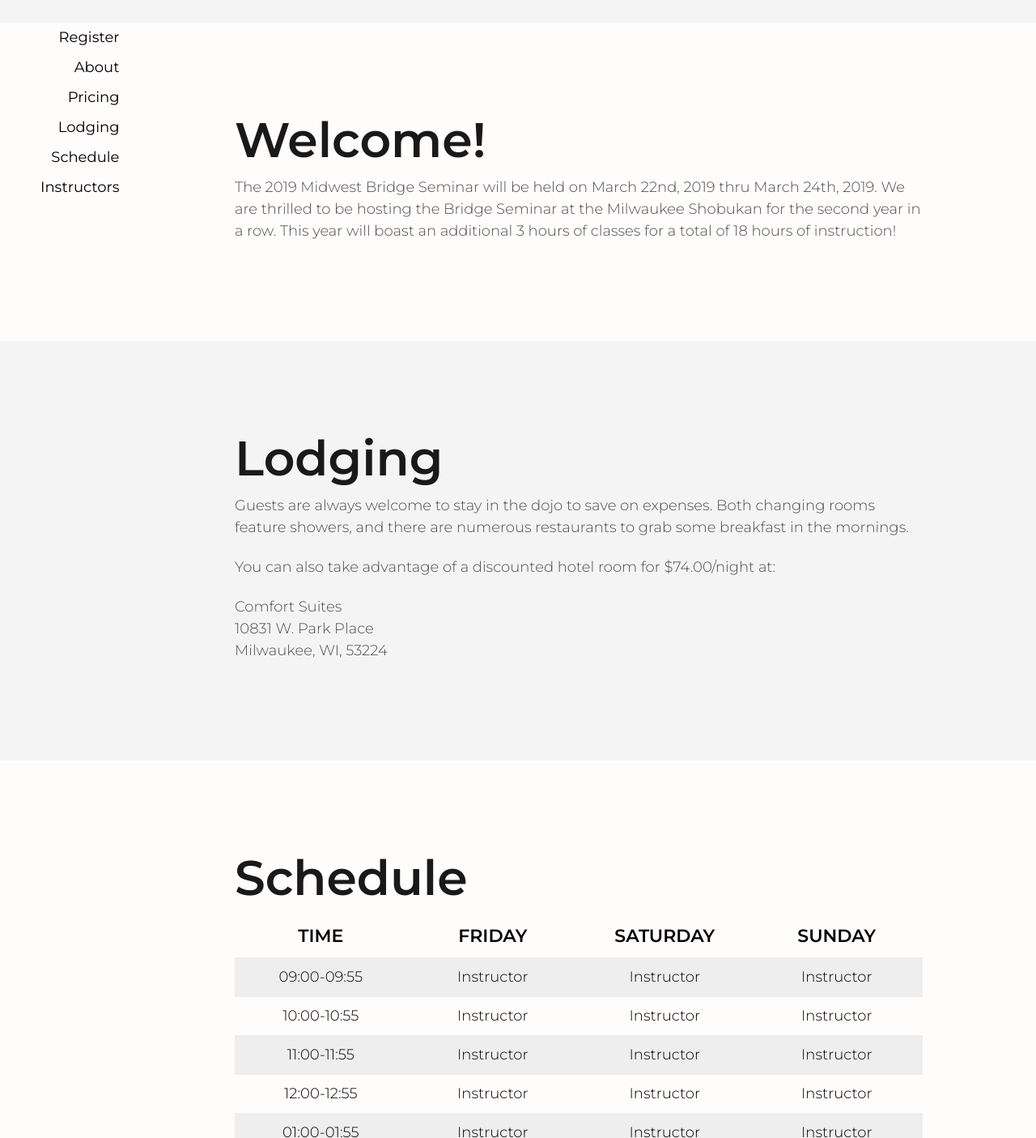
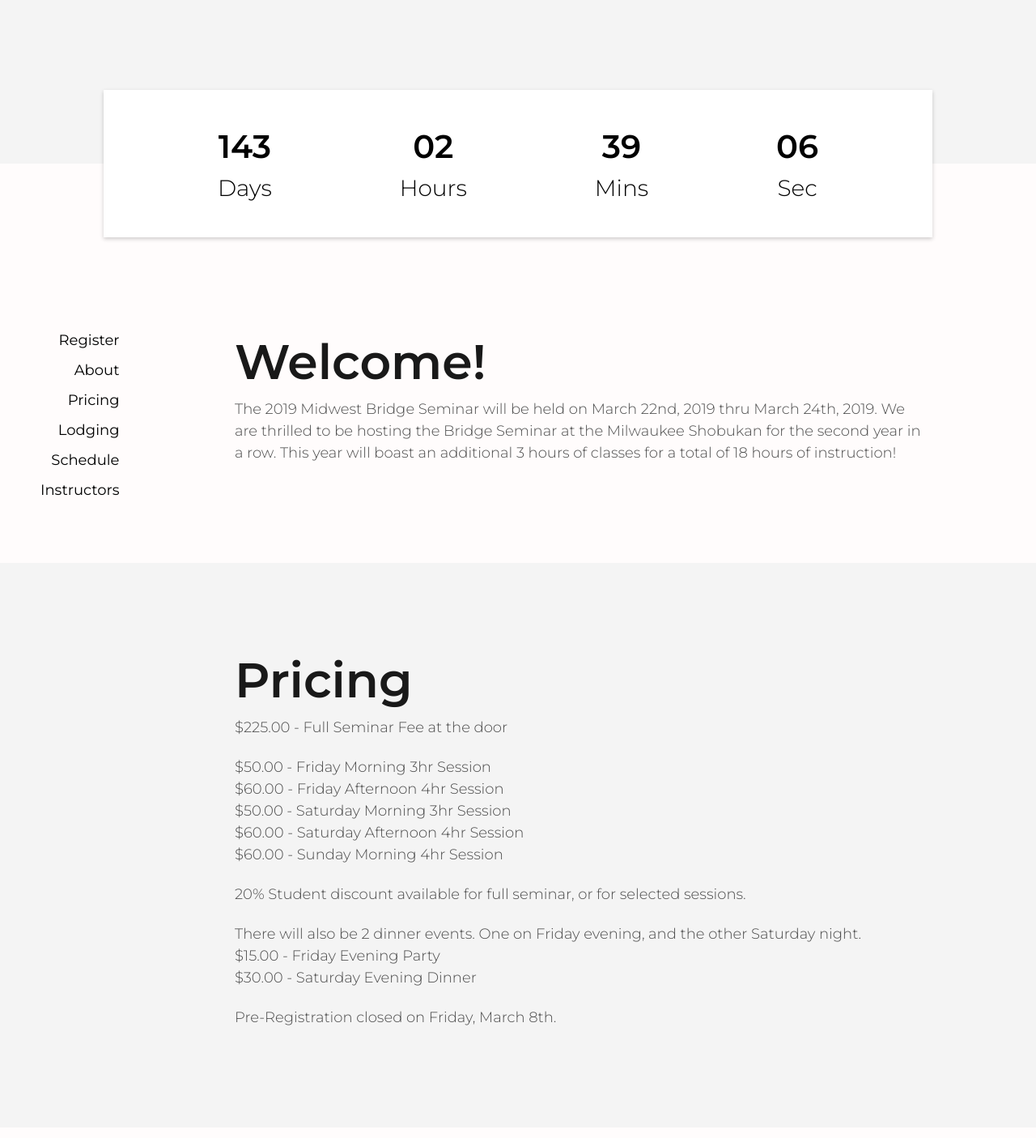
Before and after one commit to jazzyclimber/bridge-seminar, a Gatsby site: page / in a window 1280 px wide. Shown: the part 422-1827 px from the top of the page at 81% size. Built offline with nearby package versions, Linux system fonts and the light colour scheme; Gatsby itself is replaced by a stand-in of ours.

Commit message:
Ready for Content

```diff
--- a/package.json
+++ b/package.json
@@ -1,9 +1,9 @@
 {
   "name": "gatsby-starter-default",
   "private": true,
-  "description": "A simple starter to get up and developing quickly with Gatsby",
+  "description": "Dojo",
   "version": "0.1.0",
-  "author": "Kyle Mathews <mathews.kyle@gmail.com>",
+  "author": "BJ Szyjakowski <jazzyclimber@gmail.com>",
   "dependencies": {
     "babel-plugin-styled-components": "^1.10.6",
     "gatsby": "^2.15.36",
@@ -19,6 +19,7 @@
     "react": "^16.10.2",
     "react-dom": "^16.10.2",
     "react-helmet": "^5.2.1",
+    "react-scroll": "^1.7.14",
     "styled-components": "^4.4.0"
   },
   "devDependencies": {
--- a/src/components/index.css
+++ b/src/components/index.css
@@ -36,7 +36,14 @@ p, span {
      color: #4D4D4D;
      margin-bottom: 2.2rem;
 }
-
-#navigation a.active {
-     color: grey;
+ul {
+     margin-bottom: 2.2rem;
 }
+#navigation a {
+     text-decoration: none;
+     font-weight: 400;
+     font-family: 'Montserrat', arial, Helvetica, sans-serif;
+     font-size: 1.8rem;
+     color: black;
+     cursor: pointer;
+}
--- /dev/null
+++ b/src/components/instructors.js
@@ -0,0 +1,64 @@
+import React from 'react';
+import styled from 'styled-components';
+
+const SectionColor = styled.div`
+  background-color: ${ props => props.background == "dark" ? "#F4F4F4": "#FFFCFC"};
+  width: 100%;
+`
+const ContentContainer = styled.section`
+     width: 100%;
+     height: auto;
+     padding:  10rem 0;
+
+     @media only screen and (min-width: 992px) {
+          max-width: 1000px;
+          margin: 0 auto;
+     }
+     `
+const ContentWrapper = styled.div`
+     width: 100%;
+
+     @media only screen and (min-width: 992px) {
+          width: 85%;
+          margin-left: 15%;
+     }
+`;
+
+class InstructorSection extends React.Component {
+
+     render() {
+     const { background = null, id } = this.props
+
+          return (
+               <SectionColor
+                    background={ background }
+                    id = { id }
+                    >
+                    <ContentContainer>
+                         <ContentWrapper>
+                              <h2>Instructors</h2>
+                              <h3>Hiroshi Ikeda Shihan</h3>
+                              <p>Hiroshi Ikeda Shihan is the founder and chief instructor of Boulder Aikikai, Inc., a non-profit school of Aikido in Boulder, Colorado. He currently holds the rank of 7th Dan through Mitsugi Saotome Shihan and the Aikido World Headquarters (Hombu Dojo) and travel extensively as a guest instructor, conducting Aikido seminars at dojos around the world. He has spent the last 40 years travelling extensively throughout the United States and the world promoting Aikido's philosophy of non-violence, peace, and self-development through constant training. His teaching emphasizes learning and understanding Aikido with the body, specifically the concept of "chushin" or how to maintain one's own center while breaking another's balance. Ikeda Sensei has been a huge influence and driver of Aikido Bridge Seminars and has been involved with the Midwest Bridge Seminar since its inception.</p>
+
+                              <h3>Lisa Tomeloni</h3>
+                              <p>Lisa Tomoleoni holds the rank of Roku Dan (6th dan), received directly from Moriteru Ueshiba, Aikido Doshu. She spent over 13 years in Japan training at the Aikido World Headquarters and teaching Aikido professionally at a dojo in Tokyo.  Tomoleoni Sensei is Director of the Aikido Shimbokukai, an organization officially recognized by the Aikikai Foundation and Aikido World Headquarters in Tokyo, Japan, and she serves as the Chief Instructor at Abiding Spirit Aikikai in Illinois. She is also an advisor and instructor at Jiai Aikido in San Diego, California. In addition to her Aikido rank she holds yudansha ranking in Judo and Iaido, and is a member of the Kenshukan Dojo in Tokyo. Tomoleoni Sensei is a co-author of the book "Along the Way", a collection of writings about training.</p>
+
+                              <h3>Kimberly Richardson</h3>
+                              <p>Kimberly Richardson is the founder and Chief Instructor of Two Cranes Aikido in Seattle, WA. and the Executive Director of Two Cranes Institute. She began her training  in1978 and met her first teacher Mary Heiny in 1979.  She has studied throughout the United States, Canada, Europe and Japan, most notably with Motomichi Anno Shihan, Saotome Shihan, and Ikeda Shihan, Terry Dobson Sensei and Tom Read Sensei.  Kimberly received her 6th degree black belt from Heiny Sensei  in 2008. That same year Kimberly founded a non-profit, TCI, an Institute that provides educational and embodied leadership programs in the Seattle community and beyond.</p>
+
+                              <h3>Kay Sandacz</h3>
+                              <p>Kay Sandacz began her study of Aikido in 1987 and has trained at Inaka Dojo since the doors opened in 1992. She is a direct student of Wendy Whited Sensei and currently holds the rank of 5th degree black belt through ASU.  Through consistent study and frequent attendance at seminars and camps around the country, Sandacz Sensei looks for the simple, natural movements underlying the principles of sound technique as she believes aikido is available for everyone. She focuses on finding clear ways to communicate these movements and principles in her classes at Inaka Dojo and the seminars she teaches.</p>
+
+                              <h3>John Burn</h3>
+                              <p>John Burn began training in martial arts at the age of 7 and has been studying aikido since the early 90's; he is the only direct student of Hiroshi Ikeda Sensei in the UK and has maintained a close relationship for over 15 years. He spends countless hours every year with Ikeda sensei including personal instruction. Burn Sensei is the dojo-cho and the head instructor of the Coventry Dojo. Additionally, he works with Mike Sigman Sensei to build his understanding of internal strength/power. The internal aspect of Aikido is his driving interest, specifically in how to use gravity and the ground to bring solidity to his body whilst breaking another's balance. His instruction is built on his ever expanding understanding of body mechanics through constant analysis and study of internal strength with how it relates to Ueshiba's Aikido.</p>
+
+                         </ContentWrapper>
+                    </ContentContainer>
+               </SectionColor>
+          )
+     }
+}
+
+
+
+export default InstructorSection
--- a/src/components/navigation.js
+++ b/src/components/navigation.js
@@ -1,5 +1,6 @@
 import React from 'react'
 import styled from 'styled-components';
+import {Link, animateScroll as scroll} from 'react-scroll';
 
  const ListItem = styled.li`
    text-decoration: none;
@@ -9,18 +10,9 @@ import styled from 'styled-components';
 const NavList = styled.ul`
      width: 100%;
 `;
-const NavLink = styled.a`
-  text-decoration: none;
-  font-weight: 400;
-  font-family: 'Montserrat', arial, Helvetica, sans-serif;
-  font-size: 1.8rem;
-  color: black;
-
-  :active {
-  }
-`;
 const NavContainer = styled.div`
   display: none;
+  z-index: 100;
 
 @media only screen and (min-width: 992px){
   display: block;
@@ -28,7 +20,7 @@ const NavContainer = styled.div`
   background-color: transparent;
   display: inline;
   position: fixed;
-  top: ${ props => props.offset >= 200 ? props.offset + "px" : "200px" };
+  top: ${ props => props.offset >= 0 ? props.offset + 200 + "px" : "200px" }; /* sets iniital position of navigatin based on welcome section positin */
   left: 50px;
   bottom: 0;
 }
@@ -45,28 +37,8 @@ const NavContainer = styled.div`
 class Navigation extends React.Component {
 
 
-     state = {
-          fixPosition: '500px'
-     }
-
-
-     // handleScroll = () => {
-     //      let rect = this.getBoundingClientRectt();
-
-     //      this.setState({
-     //           scrolled: true,
-     //           windowPosition: rect
-     //      })
-
-     //    console.log(this.state);
-     // }
-
-     // componentDidMount() {
-     //      window.addEventListener('scroll', this.handleScroll);
-     //      console.log(this.state);
-     // }
-     // componentWillUnmount() {
-     //      window.removeEventListener('scroll', this.handleScroll);
+     // state = {
+     //      fixPosition: '300px'
      // }
 
      render() {
@@ -82,7 +54,14 @@ class Navigation extends React.Component {
                         {navList.map(
                               item =>
                                    <ListItem>
-                                        <NavLink href={item.link}>{item.item}</NavLink>
+                                        <Link
+                                             smooth={true}
+                                             activeClass="active"
+                                             to={item.link}
+                                             // href={item.link}
+                                             >
+                                                  {item.item}
+                                             </Link>
                                    </ListItem>
                         )}
                    </NavList>
--- /dev/null
+++ b/src/components/pricing.js
@@ -0,0 +1,67 @@
+import React from 'react';
+import styled from 'styled-components';
+
+const SectionColor = styled.div`
+  background-color: ${ props => props.background == "dark" ? "#F4F4F4": "#FFFCFC"};
+  width: 100%;
+`
+const ContentContainer = styled.section`
+     width: 100%;
+     height: auto;
+     padding:  10rem 0;
+
+     @media only screen and (min-width: 992px) {
+          max-width: 1000px;
+          margin: 0 auto;
+     }
+     `
+const ContentWrapper = styled.div`
+     width: 100%;
+     @media only screen and (min-width: 992px) {
+          width: 85%;
+          margin-left: 15%;
+     }
+`;
+
+class PricingSection extends React.Component {
+
+     render() {
+     const { background = null, heading = "heading", content = "add content here", id } = this.props
+
+          return (
+               <SectionColor
+                    background={ background }
+                    id = { id }
+                    >
+                    <ContentContainer>
+                         <ContentWrapper>
+                              <h2>Pricing</h2>
+                              <p>$225.00 - Full Seminar Fee at the door</p>
+                              <span>
+                              <ul>
+                                   <li>$50.00 - Friday Morning 3hr Session</li>
+                                   <li>$60.00 - Friday Afternoon 4hr Session</li>
+                                   <li>$50.00 - Saturday Morning 3hr Session</li>
+                                   <li>$60.00 - Saturday Afternoon 4hr Session</li>
+                                   <li>$60.00 - Sunday Morning 4hr Session</li>
+                              </ul>
+                              </span>
+
+                              <p>20% Student discount available for full seminar, or for selected sessions.</p>
+                              <p>There will also be 2 dinner events.  One on Friday evening, and the other Saturday night.
+                                   <ul>
+                                        <li>$15.00 - Friday Evening Party</li>
+                                        <li>$30.00 - Saturday Evening Dinner</li>
+                                   </ul>
+                              </p>
+                              <p>Pre-Registration closed on Friday, March 8th.</p>
+                         </ContentWrapper>
+                    </ContentContainer>
+               </SectionColor>
+          )
+     }
+}
+
+
+
+export default PricingSection
--- /dev/null
+++ b/src/components/timer.js
@@ -0,0 +1,170 @@
+import React from 'react';
+import styled from 'styled-components';
+
+const TimerContainer = styled.div`
+     position: absolute;
+     top: -66px;
+     left: 50%;
+     transform: translateX(-50%);
+     background-color: white;
+     box-shadow: 0 2px 5px rgba(0,0,0, .2);
+     width: calc(100vw - 30px);
+     padding: 40px 0;
+     z-index: 0;
+  @media only screen and (min-width: 992px) {
+     width: 80%;
+     top: -91px;
+
+  }
+`;
+const TimerWrapper = styled.div`
+   position: relative;
+   width: 100%;
+   max-width: 900px;
+   margin: 0 auto;
+   height: 100%;
+   display: flex;
+   flex-direction: row;
+   flex-wrap: nowrap;
+   align-items: center;
+   justify-content: space-around;
+
+  @media only screen and (min-width: 992px) {
+
+  }
+`;
+const TimerItemGroup = styled.div`
+   display: flex;
+   flex-direction: column;
+   flex-wrap: nowrap;
+   justify-content: center;
+   align-items: center;
+   font-family: 'Montserrat', Arial, Helvetica, sans-serif;
+   font-weight: 600;
+   font-size: 2rem;
+
+
+   @media only screen and (min-width: 992px) {
+     font-size: 4rem;
+   }
+`;
+const ItemLabel = styled.div`
+  font-weight: 200;
+  font-size: 1.5rem;
+
+  @media only screen and (min-width: 992px) {
+     font-size: 2.8rem
+  }
+`;
+
+
+
+class CountdownTimer extends React.Component {
+
+     constructor(props) {
+          super(props);
+
+          this.state = {
+            days: 0,
+            hours: 0,
+            min: 0,
+            sec: 0,
+          }
+        }
+
+        componentDidMount() {
+          // update every second
+          this.interval = setInterval(() => {
+            const date = this.calculateCountdown(this.props.date);
+            date ? this.setState(date) : this.stop();
+          }, 1000);
+        }
+
+        componentWillUnmount() {
+          this.stop();
+        }
+
+        calculateCountdown(endDate) {
+          let diff = (Date.parse(new Date(endDate)) - Date.parse(new Date())) / 1000;
+
+          // clear countdown when date is reached
+          if (diff <= 0) return false;
+
+          const timeLeft = {
+            years: 0,
+            days: 0,
+            hours: 0,
+            min: 0,
+            sec: 0,
+            millisec: 0,
+          };
+
+          // calculate time difference between now and expected date
+          if (diff >= (365.25 * 86400)) { // 365.25 * 24 * 60 * 60
+            timeLeft.years = Math.floor(diff / (365.25 * 86400));
+            diff -= timeLeft.years * 365.25 * 86400;
+          }
+          if (diff >= 86400) { // 24 * 60 * 60
+            timeLeft.days = Math.floor(diff / 86400);
+            diff -= timeLeft.days * 86400;
+          }
+          if (diff >= 3600) { // 60 * 60
+            timeLeft.hours = Math.floor(diff / 3600);
+            diff -= timeLeft.hours * 3600;
+          }
+          if (diff >= 60) {
+            timeLeft.min = Math.floor(diff / 60);
+            diff -= timeLeft.min * 60;
+          }
+          timeLeft.sec = diff;
+
+          return timeLeft;
+        }
+
+        stop() {
+          clearInterval(this.interval);
+        }
+
+        addLeadingZeros(value) {
+          value = String(value);
+          while (value.length < 2) {
+            value = '0' + value;
+          }
+          return value;
+        }
+
+     render() {
+     const { background = null, id } = this.props
+
+     const countDown = this.state
+
+          return (
+               <TimerContainer>
+                    <TimerWrapper>
+                         <TimerItemGroup>
+                              <div>{this.addLeadingZeros(countDown.days)} </div>
+                              <ItemLabel>Days</ItemLabel>
+                         </TimerItemGroup>
+                         <TimerItemGroup>
+                              <div>{this.addLeadingZeros(countDown.hours)} </div>
+                              <ItemLabel>Hours</ItemLabel>
+                         </TimerItemGroup>
+                         <TimerItemGroup>
+                              <div>{this.addLeadingZeros(countDown.min)} </div>
+                              <ItemLabel>Mins</ItemLabel>
+                         </TimerItemGroup>
+                         <TimerItemGroup>
+                              <div>{this.addLeadingZeros(countDown.sec)} </div>
+                              <ItemLabel>Sec</ItemLabel>
+                         </TimerItemGroup>
+                    </TimerWrapper>
+               </TimerContainer>
+
+
+
+          )
+     }
+}
+
+
+export default CountdownTimer
--- a/src/components/welcome-section.js
+++ b/src/components/welcome-section.js
@@ -1,10 +1,12 @@
 import React from 'react';
 import ReactDOM from 'react-dom';
 import styled from 'styled-components';
+import CountdownTimer from '../components/timer'
 
 const SectionColor = styled.div`
   background-color: ${ props => props.background == "dark" ? "#F4F4F4": "#FFFCFC"};
   width: 100%;
+  position: relative;
 `
 const ContentContainer = styled.section`
      width: 100%;
@@ -18,9 +20,11 @@ const ContentContainer = styled.section`
      `
 const ContentWrapper = styled.div`
      width: 100%;
+     padding-top: 80px;
      @media only screen and (min-width: 992px) {
           width: 85%;
           margin-left: 15%;
+          padding-top: 100px;
      }
 `;
 
@@ -59,6 +63,9 @@ class WelcomeSection extends React.Component {
                               <p>{content}</p>
                          </ContentWrapper>
                     </ContentContainer>
+                    <CountdownTimer
+                         date="03/22/2020"
+                    />
                </SectionColor>
           )
      }
--- a/src/pages/index.js
+++ b/src/pages/index.js
@@ -3,23 +3,25 @@ import Layout from "../components/layout"
 import SEO from "../components/seo"
 import styled from 'styled-components'
 import WelcomeSection from "../components/welcome-section"
-import ContentSection from '../components/content-section'
+import PricingSection from '../components/pricing'
 import LodgingSection from  "../components/lodging"
 import Navigation from '../components/navigation'
 import ScheduleSection from "../components/schedule"
+import InstructorSection from "../components/instructors"
+import CountdownTimer from "../components/timer"
 
 let navItems = [
-  {"item": "Register", "link": "#Register"},
-  {"item": "About", "link": "#Register"},
-  {"item": "Pricing", "link": "#Register"},
-  {"item": "Lodging", "link": "#Register"},
-  {"item": "Schedule", "link": "#Register"},
-  {"item": "Instructors", "link": "#Register"}
+  {"item": "Register", "link": "register"},
+  {"item": "About", "link": "first-section"},
+  {"item": "Pricing", "link": "pricing"},
+  {"item": "Lodging", "link": "lodging"},
+  {"item": "Schedule", "link": "schedule"},
+  {"item": "Instructors", "link": "instructors"}
 ]
 
 
 const SectionColor = styled.div`
-  background-color: ${ props => props.background == "dark" ? "#F4F4F4": "#FFFCFC"};
+  background-color: ${ props => props.background === "dark" ? "#F4F4F4": "#FFFCFC"};
   width: 100%;
 `
 const SectionContainer = styled.div`
@@ -72,15 +74,24 @@ class IndexPage extends React.Component{
             heading="Welcome!"
             content="The 2019 Midwest Bridge Seminar will be held on March 22nd, 2019 thru March 24th, 2019. We are thrilled to be hosting the Bridge Seminar at the Milwaukee Shobukan for the second year in a row. This year will boast an additional 3 hours of classes for a total of 18 hours of instruction!"
             />
+          <PricingSection
+            id="pricing"
+            background="dark"
+          />
 
-        <LodgingSection
-          id="lodging"
-          background="dark"
-         />
-         <ScheduleSection
-          id="schedule"
-          background=""
+          <LodgingSection
+            id="lodging"
+            name="Lodging"
+            background
           />
+          <ScheduleSection
+            id="schedule"
+            background="dark"
+            />
+            <InstructorSection
+              id="instructors"
+              background
+            />
       </Layout>
     )
   }
```
Also changed, not shown: src/components/header.js (+11 -1 lines), src/components/registration.js (renamed from src/components/content-section.js, +9 -4 lines), README.md, 1 other file.
